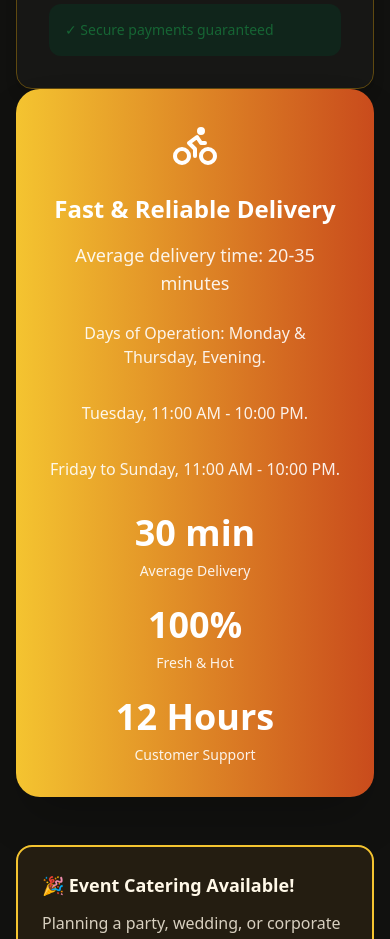
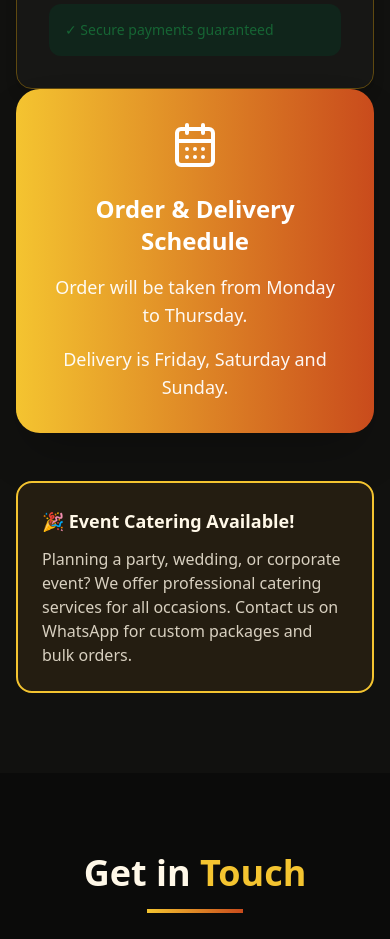
Before and after one commit to MichaelOputa/DeeLiciousBites, a React (Vite) app: page / in a window 390 px wide. Shown: the part 6700-7639 px from the top of the page. Built offline with nearby package versions, Linux system fonts and the light colour scheme.

Commit message:
Update delivery section wording

```diff
--- a/src/components/Order.tsx
+++ b/src/components/Order.tsx
@@ -1,4 +1,4 @@
-import { MessageCircle, CreditCard, Bike } from 'lucide-react';
+import { MessageCircle, CreditCard, CalendarDays } from 'lucide-react';
 
 export default function Order() {
   const whatsappNumber = '+2348140192298';
@@ -67,37 +67,17 @@ export default function Order() {
 
           <div className="bg-gradient-to-r from-[#f4c430] to-[#c94b1c] rounded-3xl shadow-2xl p-8 md:p-12 text-white">
             <div className="flex items-center justify-center mb-6">
-              <Bike size={48} />
+              <CalendarDays size={48} />
             </div>
             <h3 className="text-2xl md:text-3xl font-bold text-center mb-4">
-              Fast & Reliable Delivery
+              Order & Delivery Schedule
             </h3>
-            <p className="text-center text-lg mb-6 opacity-90">
-              Average delivery time: 20-35 minutes
+            <p className="text-center text-lg mb-4 opacity-95">
+              Order will be taken from Monday to Thursday.
             </p>
-            <p className="text-center mb-8 opacity-90">
-              Days of Operation: Monday & Thursday, Evening.
+            <p className="text-center text-lg opacity-95">
+              Delivery is Friday, Saturday and Sunday.
             </p>
-            <p className="text-center mb-8 opacity-90">
-              Tuesday, 11:00 AM - 10:00 PM.
-            </p>
-           <p className="text-center mb-8 opacity-90">
-              Friday to Sunday, 11:00 AM - 10:00 PM.
-           </p>
-            <div className="grid md:grid-cols-3 gap-6 text-center">
-              <div>
-                <div className="text-4xl font-bold mb-2">30 min</div>
-                <p className="text-sm opacity-90">Average Delivery</p>
-              </div>
-              <div>
-                <div className="text-4xl font-bold mb-2">100%</div>
-                <p className="text-sm opacity-90">Fresh & Hot</p>
-              </div>
-              <div>
-                <div className="text-4xl font-bold mb-2">12 Hours</div>
-                <p className="text-sm opacity-90">Customer Support</p>
-              </div>
-            </div>
           </div>
 
           <div className="mt-12 bg-[#241d11] border-2 border-[#f4c430] rounded-2xl p-6">
```
